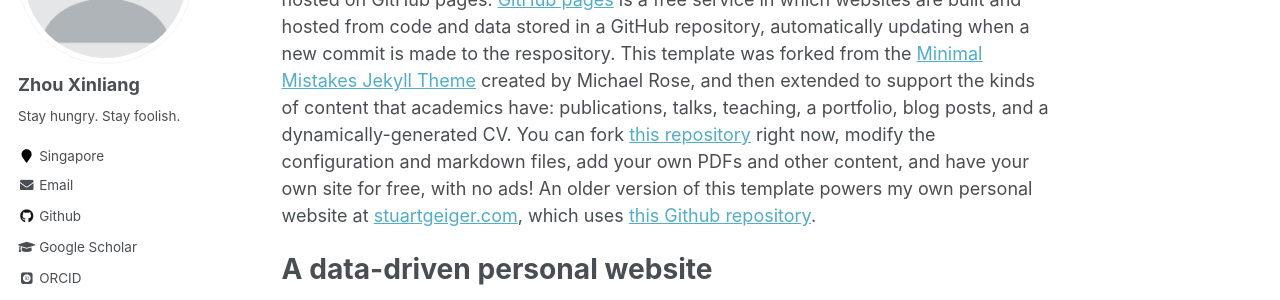
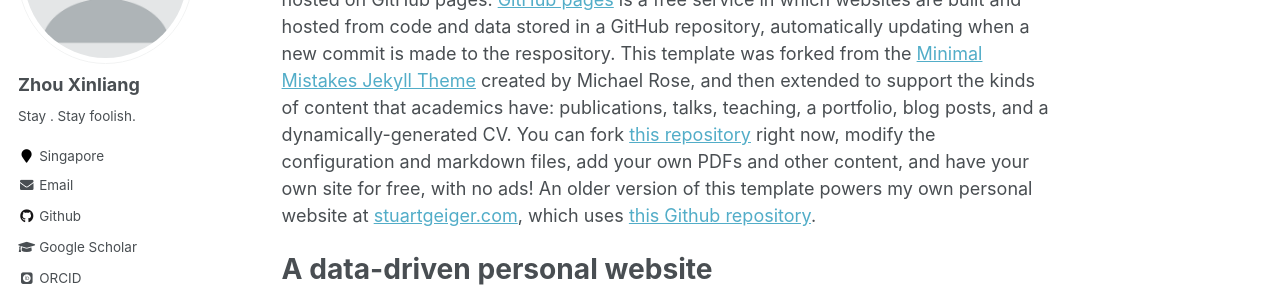
Before and after one commit to xinliangzhou/xinliangzhou.github.io, a Jekyll site: the page built from _pages/about.md, in a window 1280 px wide. Shown: the part 229-529 px from the top of the page. Built offline with Jekyll 4.4.1, drawn with Linux system fonts in a browser that asks for light colours; some web fonts are replaced.

Commit message:
Update _config.yml

```diff
--- a/_config.yml
+++ b/_config.yml
@@ -82,7 +82,7 @@
 author:
   name             : "Zhou Xinliang"
   avatar           : "profile.png"
-  bio              : "Stay hungry. Stay foolish."
+  bio              : "Stay . Stay foolish."
   location         : "Singapore"
   employer         :
   pubmed           :
```
